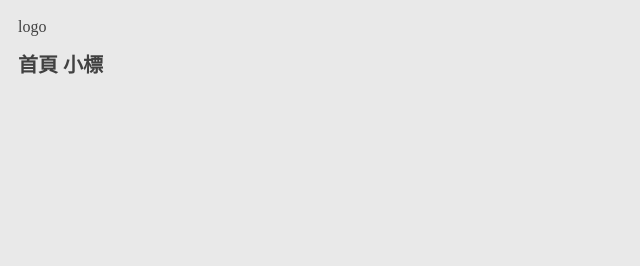
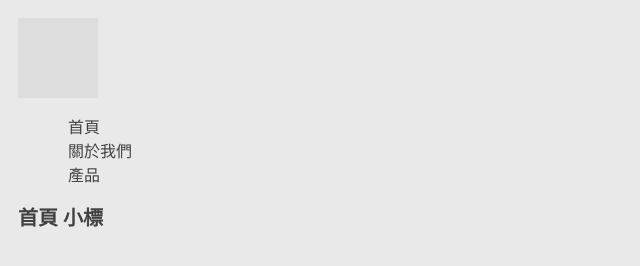
Before and after one commit to sexfat/cfd104, a plain HTML site: page index.html in a window 1280 px wide. Shown: the whole page, without its empty margins (0-640 px from the left). Drawn offline with Linux system fonts and the light colour scheme.

Commit message:
add header

```diff
--- a/index.html
+++ b/index.html
@@ -11,9 +11,15 @@
 
 <body>
     <div class="wrapper main">
-        <header>
-            <div class="logo">logo</div>
-
+        <header class="header">
+            <div class="logo"></div>
+            <nav>
+                <ul>
+                    <li>首頁</li>
+                    <li>關於我們</li>
+                    <li>產品</li>
+                </ul>
+            </nav>
         </header>
         <h1>首頁
             <span>
--- a/sass/style.scss
+++ b/sass/style.scss
@@ -65,8 +65,25 @@ $width: 1366px;
     }
 }
 
-header {
-    width: 100%;
+.header {
+    .logo {
+        width: 80px;
+        height: 80px;
+        background-color: rgb(221, 221, 221);
+    }
+
+    nav {
+        width: 100%;
+
+        ul {
+            list-style: none;
+
+            li {
+                padding: 0px 10px;
+            }
+        }
+
+    }
 }
 
 
@@ -74,6 +91,7 @@ header {
 .main {
     h1 {
         font-size: 20px;
+
         ul {
             li {
                 color: rgb(255, 4, 4);
```
Also changed, not shown: css/style.css, 1 other file.
